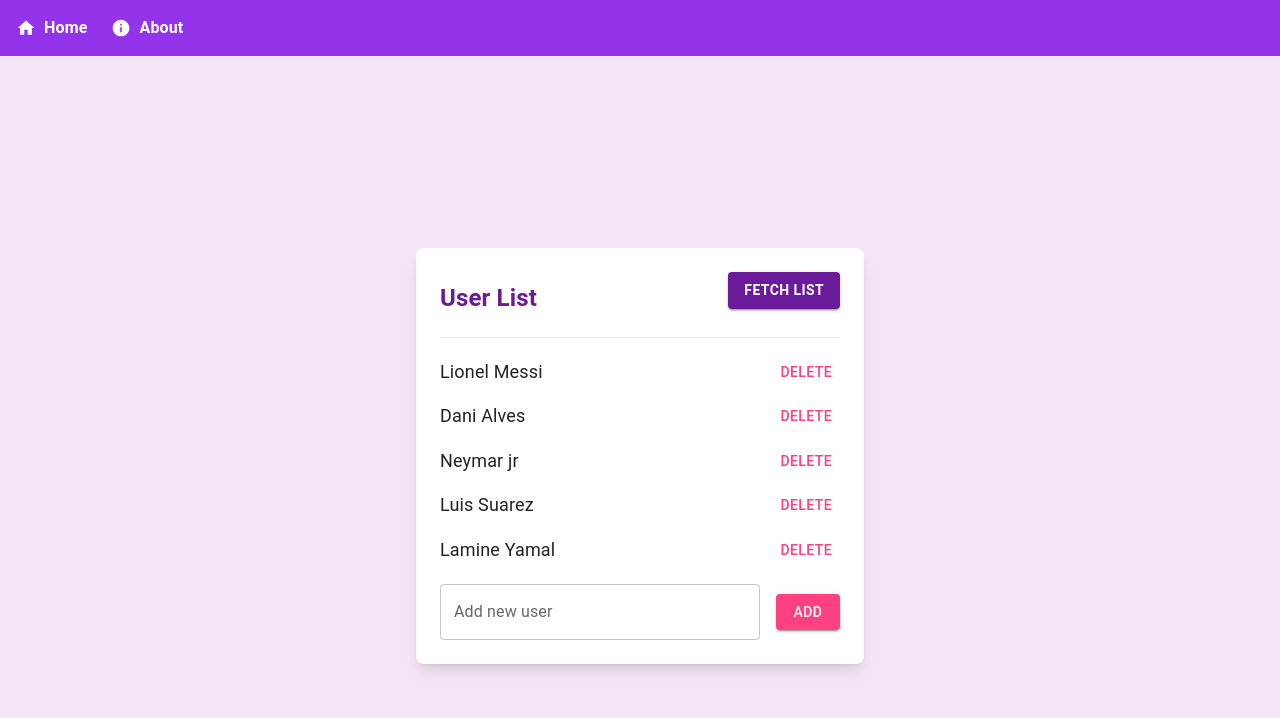
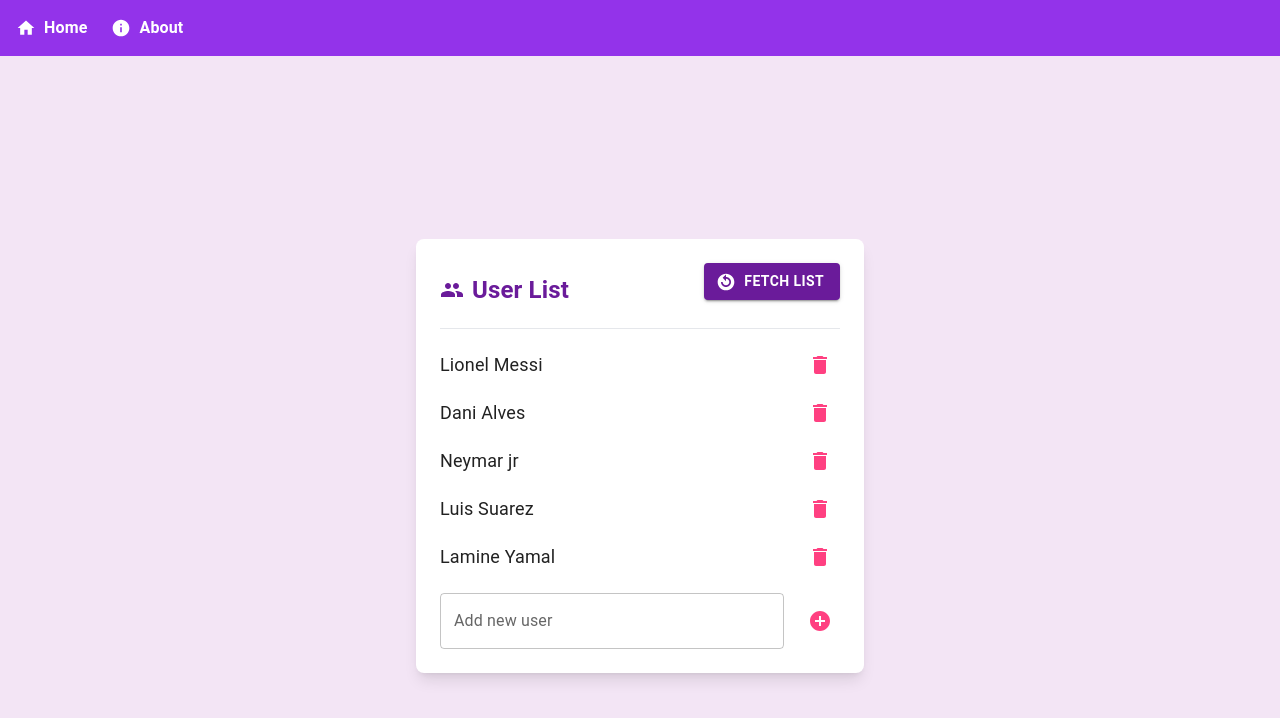
Before and after one commit to Junotas/React-Vite-TS-Tailwind-StartPage, a React (Vite) app: page / in a window 1280 px wide. Both pictures are taken after a click on the button "FETCH LIST". Shown: the top 718 px of the page. Built offline with nearby package versions, Linux system fonts and the light colour scheme.

Commit message:
added icons to the main page

```diff
--- a/src/routes/index.tsx
+++ b/src/routes/index.tsx
@@ -1,7 +1,11 @@
 import { useState } from 'react';
 import { createFileRoute } from '@tanstack/react-router';
 import { useUserList } from '../hooks/useUserList';
-import { Button, TextField } from '@mui/material';
+import { Button, IconButton, TextField } from '@mui/material';
+import GroupIcon from '@mui/icons-material/Group';
+import AddCircleIcon from '@mui/icons-material/AddCircle';
+import DeleteIcon from '@mui/icons-material/Delete';
+import ReplayCircleFilledIcon from '@mui/icons-material/ReplayCircleFilled';
 
 export const Route = createFileRoute('/')({
   component: () => {
@@ -15,16 +19,25 @@ export const Route = createFileRoute('/')({
       }
     };
 
+    const handleFormSubmit = (e: React.FormEvent) => {
+      e.preventDefault();
+      handleAddUser();
+    };
+
     return (
       <div className="flex flex-col justify-center items-center min-h-screen" style={{ backgroundColor: '#f3e5f5' }}>
         <div className="w-full max-w-md bg-white rounded-lg shadow-lg p-6">
           <div className="flex justify-between items-center border-b pb-3 mb-4">
-            <h2 className="text-2xl font-bold" style={{ color: '#6a1b9a' }}>User List</h2>
+            <div className="flex items-center space-x-2">
+              <GroupIcon sx={{ color: '#6a1b9a' }} />
+              <h2 className="text-2xl font-bold" style={{ color: '#6a1b9a' }}>User List</h2>
+            </div>
             <Button
               variant="contained"
               color="primary"
               onClick={toggleFetch}
               sx={{ fontWeight: 'bold', marginBottom: 2 }}
+              startIcon={<ReplayCircleFilledIcon />}
             >
               {isModified ? 'Reset List' : 'Fetch List'}
             </Button>
@@ -40,19 +53,20 @@ export const Route = createFileRoute('/')({
                 {users.map((user) => (
                   <li key={user.id} className="flex justify-between items-center text-lg">
                     {user.name}
-                    <Button
+                    <IconButton
                       onClick={() => removeUser(user.id)}
                       sx={{ color: 'secondary.main' }}
+                      aria-label="delete user"
                     >
-                      Delete
-                    </Button>
+                      <DeleteIcon />
+                    </IconButton>
                   </li>
                 ))}
               </ul>
             )}
           </div>
 
-          <div className="flex items-center mt-4">
+          <form onSubmit={handleFormSubmit} className="flex items-center mt-4">
             <TextField
               variant="outlined"
               label="Add new user"
@@ -61,14 +75,14 @@ export const Route = createFileRoute('/')({
               fullWidth
               sx={{ mr: 2 }}
             />
-            <Button
-              onClick={handleAddUser}
-              variant="contained"
+            <IconButton
+              type="submit"
               color="secondary"
+              aria-label="add user"
             >
-              Add
-            </Button>
-          </div>
+              <AddCircleIcon />
+            </IconButton>
+          </form>
         </div>
       </div>
     );
```
